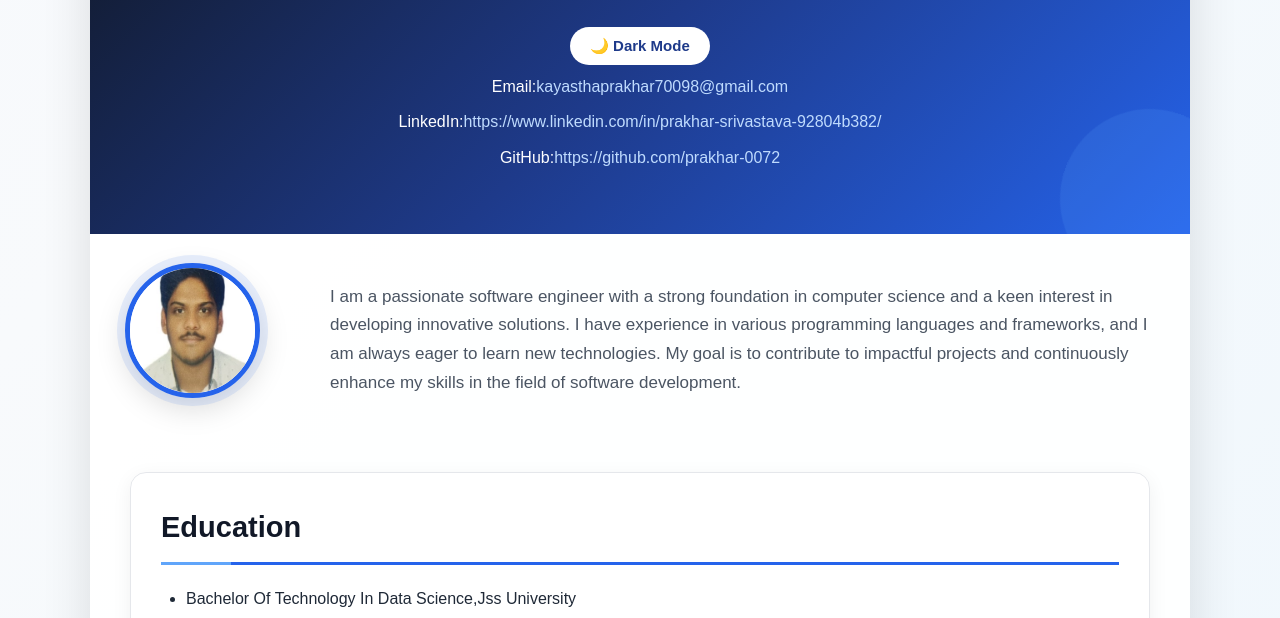
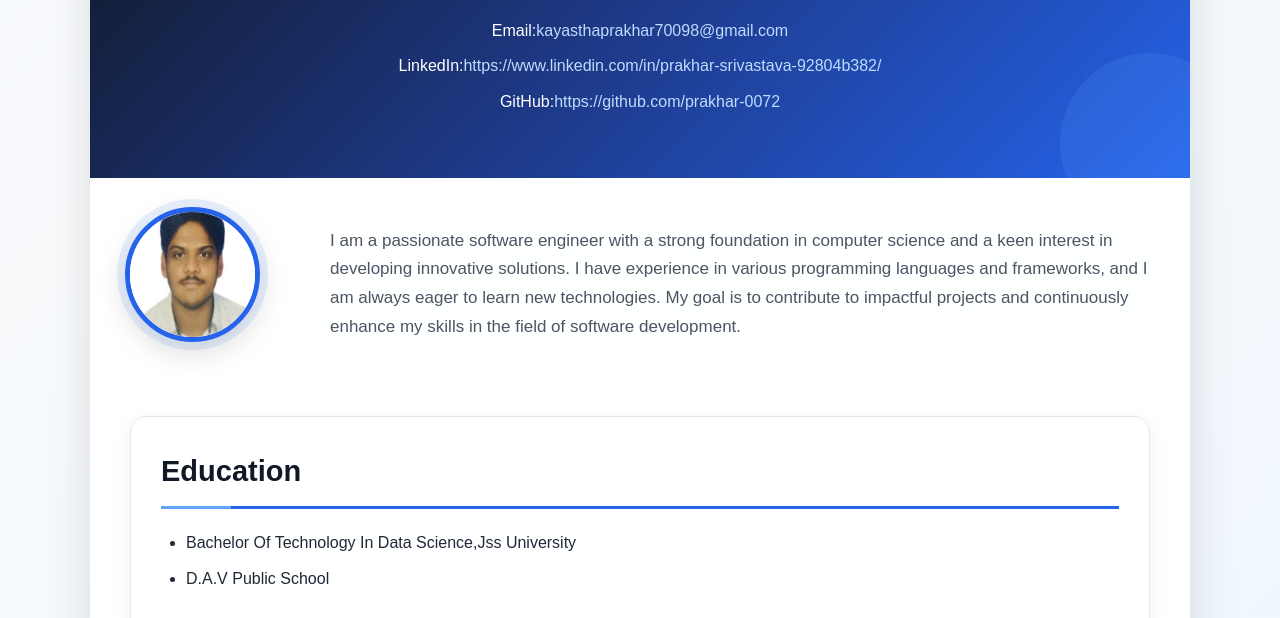
Before and after one commit to prakhar-0072/my-github-project, a plain HTML site: page myportfolio_experiment2.html in a window 1280 px wide. Shown: the part 176-794 px from the top of the page. Drawn offline with Linux system fonts and the light colour scheme.

Commit message:
Update myportfolio_experiment2.html

```diff
--- a/myportfolio_experiment2.html
+++ b/myportfolio_experiment2.html
@@ -1,4 +1,13 @@
     <!DOCTYPE html>
+    <html lang="en">
+    <head>
+        <meta charset="UTF-8">
+        <meta name="viewport" content="width=device-width, initial-scale=1.0">
+        <title>Document</title>
+        <link rel="stylesheet" href="portfolio.css">
+    </head>
+    <body>
+         <!DOCTYPE html>
     <html lang="en">
     <head>
         <meta charset="UTF-8">
@@ -13,9 +22,6 @@
 
         <h1>Prakhar Srivastava</h1>
 
-        <button id="themeButton" onclick="toggleDarkMode()">
-    🌙 Dark Mode
-</button>
 
             <p> Email:<a href="mailto:kayasthaprakhar70098@gmail.com">kayasthaprakhar70098@gmail.com</a></p>
             <p>LinkedIn:<a href="https://www.linkedin.com/in/prakhar-srivastava-92804b382/">https://www.linkedin.com/in/prakhar-srivastava-92804b382/</a></p>
@@ -84,5 +90,4 @@
         </footer>
     </div>
     </body>
-        <script src="script.js"></script>
     </html>
```
